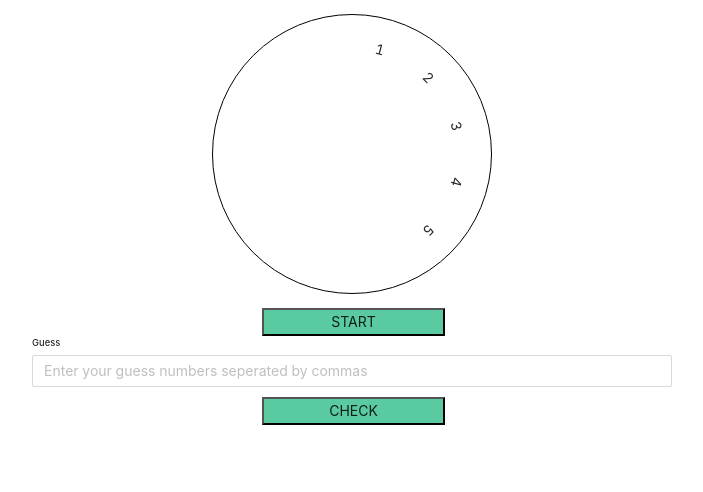
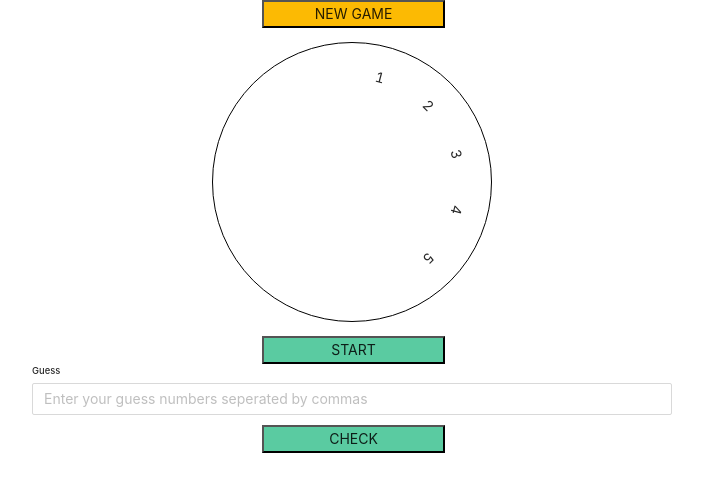
Before and after one commit to Khizarkhan07/numbers-game, a React (Create React App) app: page / in a window 1280 px wide. Shown: the top 492 px of the page, without its empty margins (288-991 px from the left). Built offline with nearby package versions, Linux system fonts and the light colour scheme; the HTML template or start-up script is replaced by a standard one.

Commit message:
new game

```diff
--- a/src/Pages/Home.tsx
+++ b/src/Pages/Home.tsx
@@ -43,11 +43,14 @@ const Home = () => {
         for (let i=1 ; i<= state.level; i ++) {
             setTimeout(function() {
                 dispatch({type: 'START'})
-            },  i*1000)
+            },  i*1000*0.95)
 
         }
     }, [state.level])
 
+    const handleNewGame = useCallback(() => {
+        dispatch({type: 'NEW_GAME'})
+    },[])
     const Buttons = useMemo(()=> {
         return (
             <ButtonWrapper>
@@ -82,6 +85,14 @@ const Home = () => {
         )
     }, [state.previousLevel, state.level])
 
+    const newGame = useMemo(()=> {
+        return (
+            <ButtonWrapper>
+                <Button text='NEW GAME' color='#fcba03' callback={handleNewGame}/>
+            </ButtonWrapper>
+        )
+    },[true])
+
     let circleSlices =[];
 
     for (let i =1 ; i<= state.level; i++){
@@ -97,6 +108,7 @@ const Home = () => {
         <div className={"container"}>
 
             {state.status !== 'PENDING' ? (<StatusBanner status={state.status}/>) : ("")}
+            {newGame}
             <Circle>
                 {circleSlices}
             </Circle>
--- a/src/context/gameContext.tsx
+++ b/src/context/gameContext.tsx
@@ -7,6 +7,7 @@ const RESET = 'RESET'
 const CHECK = 'CHECK'
 const NEXT_LEVEL = 'NEXT_LEVEL'
 const SET_LEVEL = 'SET_LEVEL'
+const NEW_GAME = 'NEW_GAME'
 export const initialState = {
     gameState: [],
     numbers : [1,2,3,4,5],
@@ -79,6 +80,16 @@ const gameReducer = (state: gameStateType, action: actionType) => {
                 numbers: numberState(level)
             };
         }
+        case NEW_GAME : {
+            storeLevel(4);
+            return  {
+                gameState: [],
+                numbers : [1,2,3,4,5],
+                status: 'PENDING',
+                level : 5,
+                previousLevel: 4
+            }
+        }
         default: return state;
     }
 
```
Also changed, not shown: 1 other file (tests, documents, lock files or other folders).
